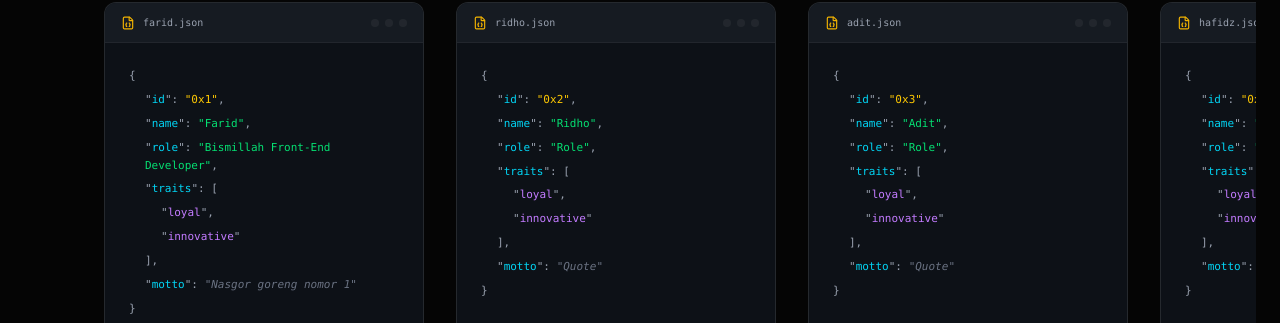
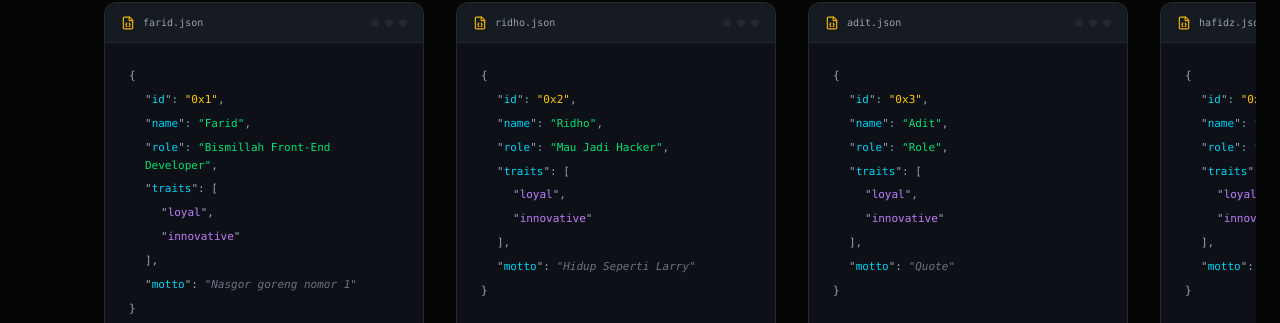
Before and after one commit to zann06/GradCircle, a React (Vite) app: page / in a window 1280 px wide. Shown: the part 2277-2600 px from the top of the page. Built offline with nearby package versions, Linux system fonts and the light colour scheme.

Commit message:
Update App.jsx

```diff
--- a/src/App.jsx
+++ b/src/App.jsx
@@ -328,7 +328,7 @@ export default function App() {
 
   const members = [
     { name: "Farid", role: "Bismillah Front-End Developer", quote: "Nasgor goreng nomor 1", img: FaridImg},
-    { name: "Ridho", role: "Role", quote: "Quote", img: "https://images.unsplash.com/photo-1507003211169-0a1dd7228f2d?w=400&h=400&fit=crop" },
+    { name: "Ridho", role: "Mau Jadi Hacker", quote: "Hidup Seperti Larry", img: "https://images.unsplash.com/photo-1507003211169-0a1dd7228f2d?w=400&h=400&fit=crop" },
     { name: "Adit", role: "Role", quote: "Quote", img: "https://images.unsplash.com/photo-1500648767791-00dcc994a43e?w=400&h=400&fit=crop" },
     { name: "Hafidz", role: "Role", quote: "Quote", img: "https://images.unsplash.com/photo-1472099645785-5658abf4ff4e?w=400&h=400&fit=crop" },
     { name: "Richard", role: "Role", quote: "Quote", img: "https://images.unsplash.com/photo-1519345182560-3f2917c472ef?w=400&h=400&fit=crop" },
```
